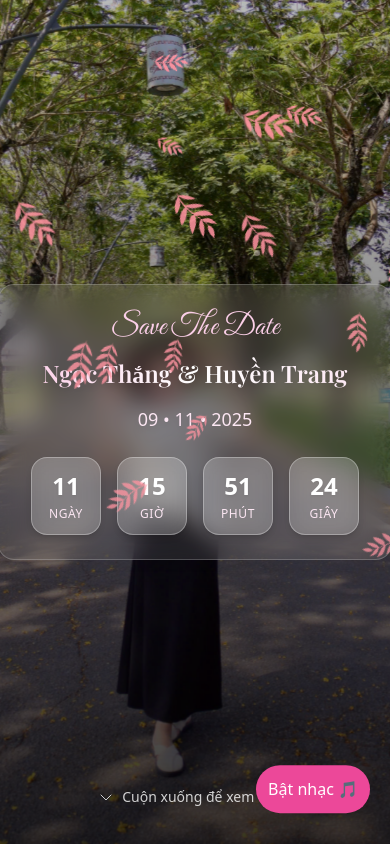
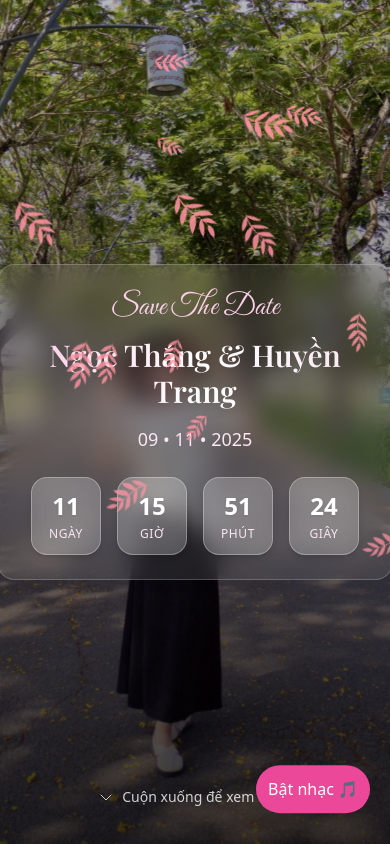
Before and after one commit to hinhisme/ngocthang-huyentrang, a React (Vite) app: page / in a window 390 px wide. Shown: the top 844 px of the page. Built offline with nearby package versions, Linux system fonts and the light colour scheme; no server answers.

Commit message:
Fix font Header

```diff
--- a/src/components/Header.jsx
+++ b/src/components/Header.jsx
@@ -26,7 +26,7 @@ export default function Header() {
             Save The Date
           </p>
 
-          <h1 className="text-2xl md:text-6xl font-playfair font-semibold bg-gradient-to-r from-pink-200 via-white to-pink-100 bg-clip-text text-transparent animate-slide-up">
+          <h1 className="text-3xl md:text-6xl font-playfair font-semibold bg-gradient-to-r from-pink-200 via-white to-pink-100 bg-clip-text text-transparent animate-slide-up">
             Ngọc Thắng & Huyền Trang
           </h1>
 
```
